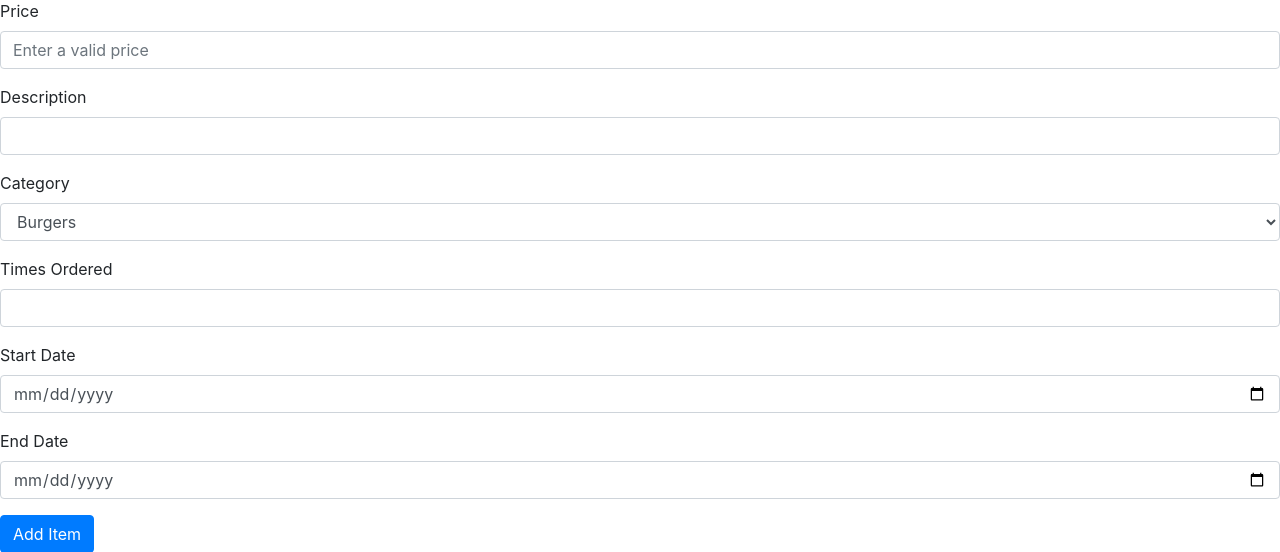
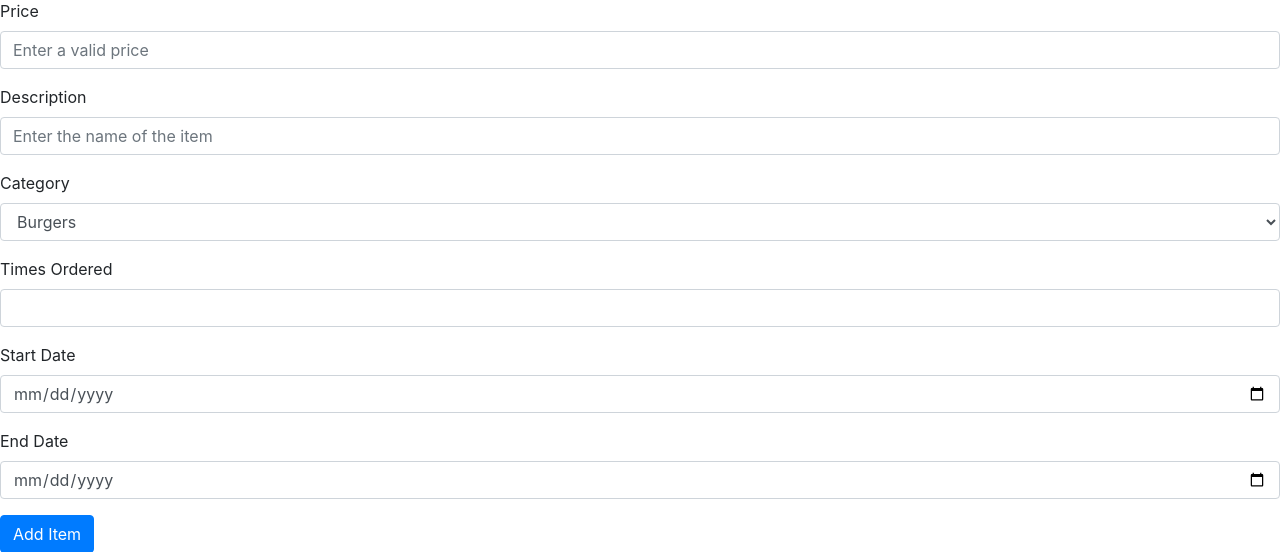
Before and after one commit to csce-315-331-2024a/project-3-full-stack-agile-web-project-3-900-01, a Django app: page /manager/ in a window 1280 px wide, after a click on "Add New Menu Item". Shown: the part 251-803 px from the top of the page. Run offline with Django 5.2, Linux system fonts and the light colour scheme; data that the repository does not hold is empty.

Commit message:
Error check the time ordered

```diff
--- a/RevsDjango/manager/templates/manager/manager.html
+++ b/RevsDjango/manager/templates/manager/manager.html
@@ -88,7 +88,7 @@
             </div>
             <div class="form-group">
                 <label for="description">Description</label>
-                <input type="text" class="form-control" id="description" name="description">
+                <input type="text" class="form-control" id="description" name="description" placeholder="Enter the name of the item">
             </div>
             <div class="form-group">
                 <label for="category">Category</label>
@@ -104,7 +104,7 @@
             </div>
             <div class="form-group">
                 <label for="times_ordered">Times Ordered</label>
-                <input type="number" class="form-control" id="times_ordered" name="times_ordered">
+                <input type="number" class="form-control" id="times_ordered" name="times_ordered" min="0">
             </div>
             <div class="form-group">
                 <label for="start_date">Start Date</label>
```
